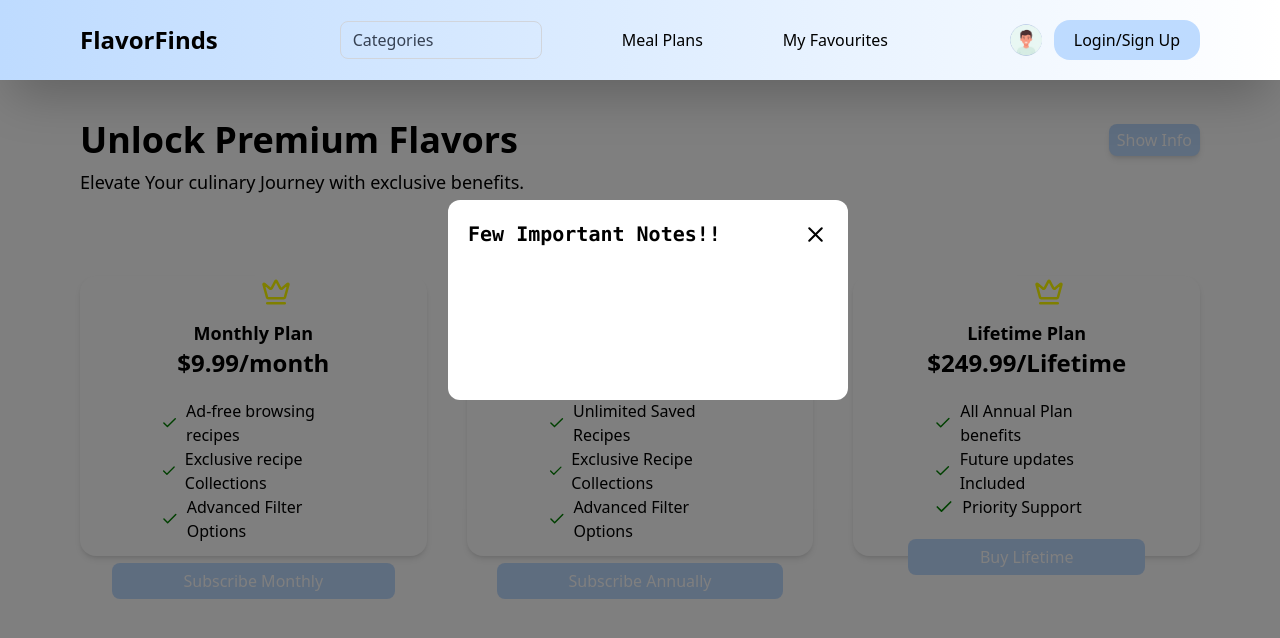
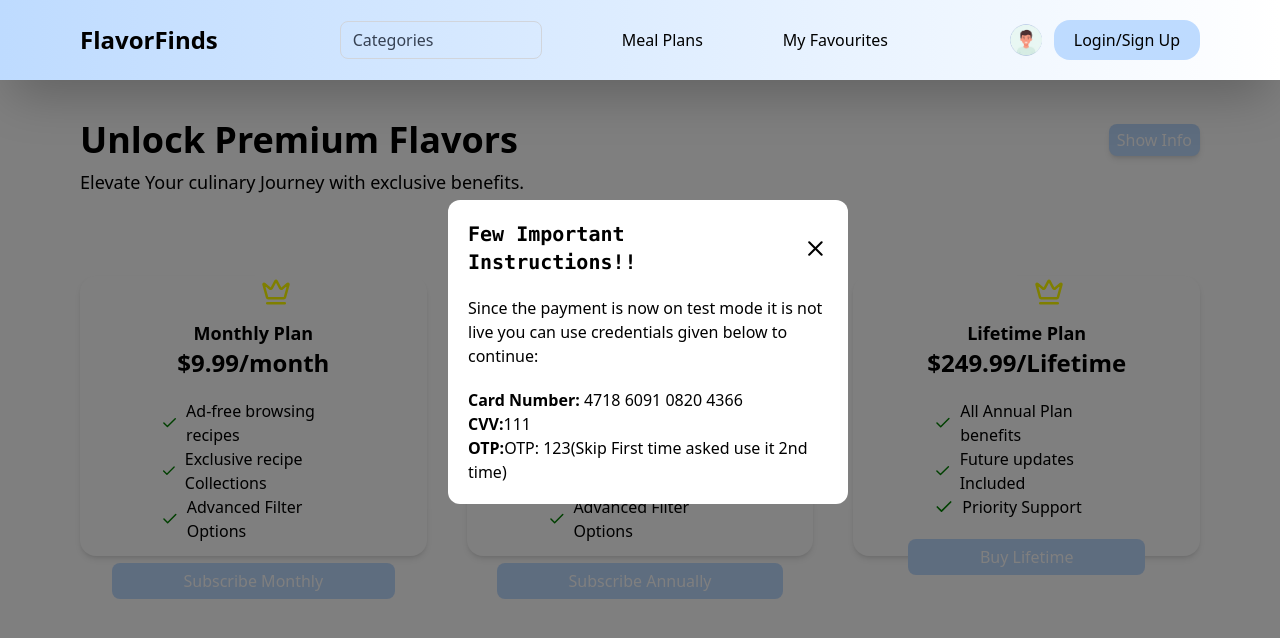
Before and after one commit to IamFJ03/HelloSkillz, a React (Vite) app in the folder frontend/: page /payment in a window 1280 px wide. Both pictures are taken after a click on the element "Show Info". Shown: the top 638 px of the page. Built offline with nearby package versions, Linux system fonts and the light colour scheme; no server answers.

Commit message:
Payment Page Fixes

```diff
--- a/frontend/src/Pages/Payment.jsx
+++ b/frontend/src/Pages/Payment.jsx
@@ -118,11 +118,15 @@ export default function Payment() {
             </div>
             <p className='ml-[25%] mt-15 font-mono text-xl text-green-400'>{isLoading ? 'Processing...' : status}</p>
             <div className={`bg-black/50 fixed inset-0 ${modal ? 'opacity-100 pointer-events-auto' : 'opacity-0 pointer-events-none'} duration-500`}>
-                <div className={`h-50 w-100 bg-white rounded-xl mt-50 ml-[35%] px-5 ${modal ? 'scale-100' : 'scale-0'} duration-500 transition-transform`}>
+                <div className={`py-5 md:w-100 w-[90%] bg-white rounded-xl mt-50 md:ml-[35%] ml-[5%] px-5 ${modal ? 'scale-100' : 'scale-0'} duration-500 transition-transform`}>
                     <div className='flex justify-between items-center'>
-                  <p className='py-5 text-xl font-semibold font-mono'>Few Important Notes!!</p>
+                  <p className=' text-xl font-semibold font-mono'>Few Important Instructions!!</p>
                   <X size={25} color='black' onClick={() => setModal(false)} className={`cursor-pointer`}/>
                   </div>
+                  <p className='my-5'>Since the payment is now on test mode it is not live you can use credentials given below to continue:</p>
+                  <span className='font-bold'>Card Number: </span><span> 4718 6091 0820 4366</span><br />
+                  <span className='font-bold'>CVV:</span><span>111</span><br />
+                  <span className='font-bold'>OTP:</span><span>OTP: 123(Skip First time asked use it 2nd time)</span>
                 </div>
             </div>
         </div>
```
